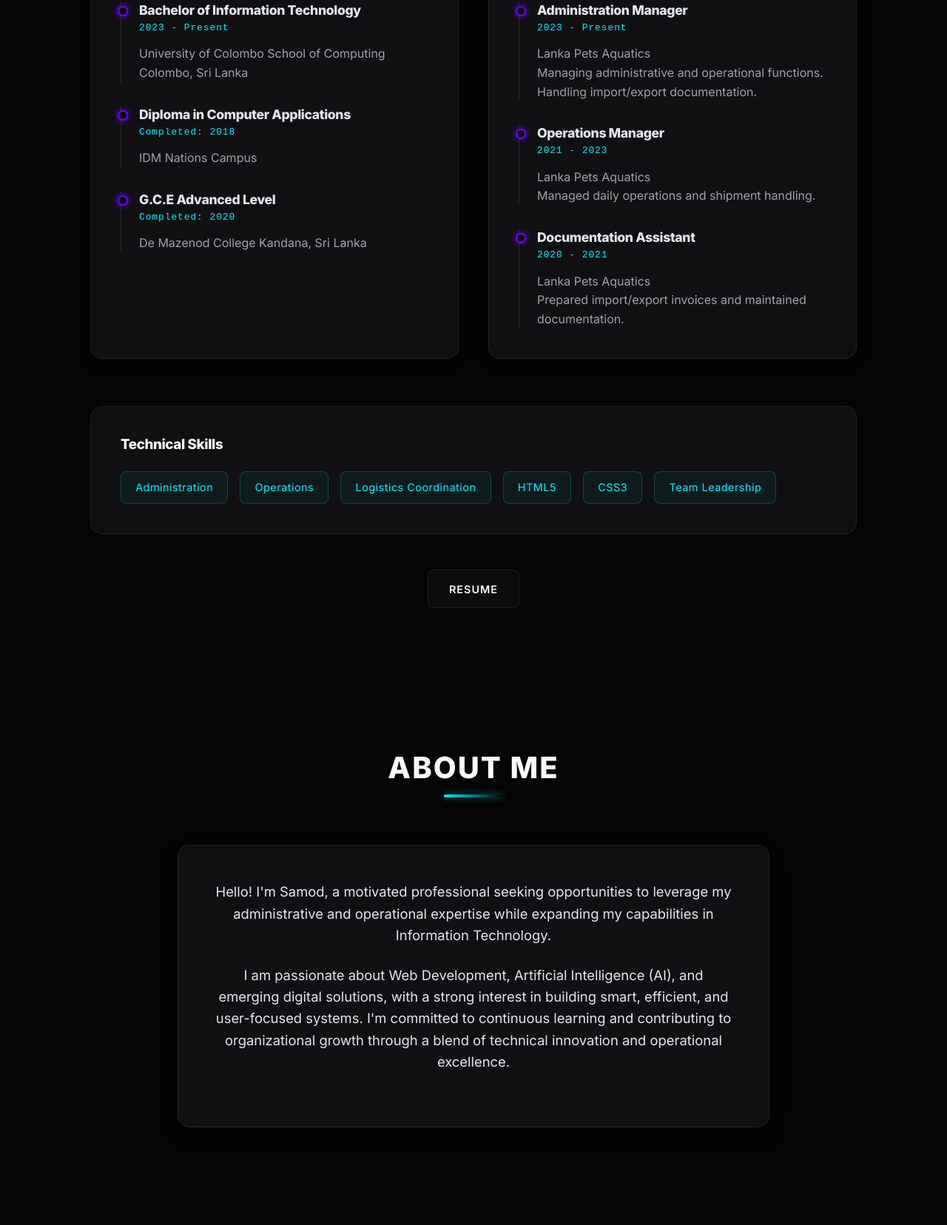
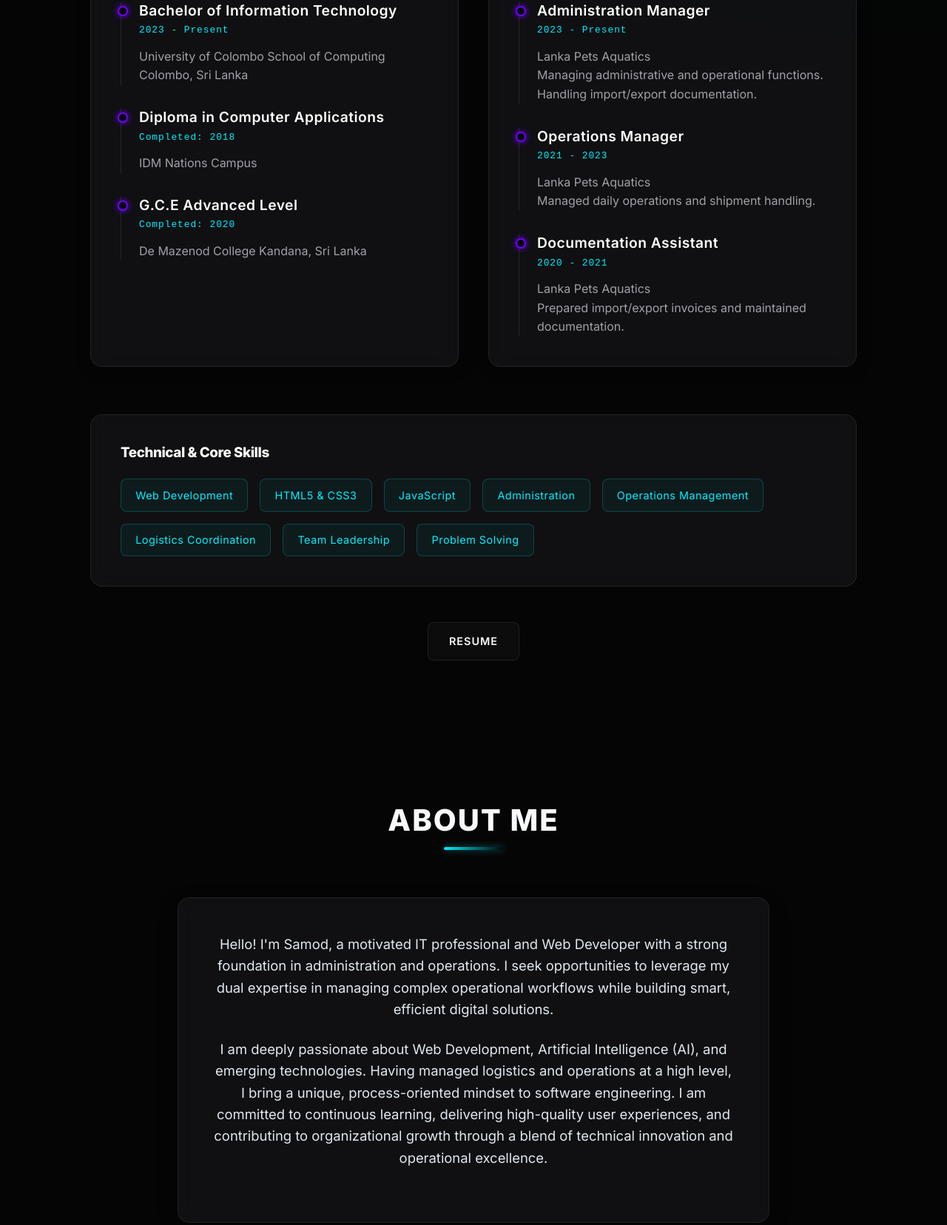
Before and after one commit to samodachintha/Capstone-2, a plain HTML site: page index.html in a window 1280 px wide. Shown: the part 1123-2779 px from the top of the page at 74% size. Drawn offline with Linux system fonts and the light colour scheme.

Commit message:
made some UI changes

```diff
--- a/index.html
+++ b/index.html
@@ -16,7 +16,7 @@
 </head>
 <body>
     <header>
-        <div class="logo">SAMOD ACHINTHA    </div>
+        <div class="logo">SAMOD ACHINTHA</div>
         <nav>
             <ul>
                 <li><a href="#hero">Home</a></li>
@@ -83,14 +83,16 @@
             </div>
 
             <div class="skills-section">
-                <h3>Technical Skills</h3>
+                <h3>Technical & Core Skills</h3>
                 <div class="skills-list">
+                    <span class="skill-tag">Web Development</span>
+                    <span class="skill-tag">HTML5 & CSS3</span>
+                    <span class="skill-tag">JavaScript</span>
                     <span class="skill-tag">Administration</span>
-                    <span class="skill-tag">Operations</span>
+                    <span class="skill-tag">Operations Management</span>
                     <span class="skill-tag">Logistics Coordination</span>
-                    <span class="skill-tag">HTML5</span>
-                    <span class="skill-tag">CSS3</span>
                     <span class="skill-tag">Team Leadership</span>
+                    <span class="skill-tag">Problem Solving</span>
                 </div>
             </div>
 
@@ -127,8 +129,8 @@
         <section id="about">
             <h2 class="section-title">About Me</h2>
             <div class="about-content">
-                <p>Hello! I'm Samod, a motivated professional seeking opportunities to leverage my administrative and operational expertise while expanding my capabilities in Information Technology.</p>
-                <p>I am passionate about Web Development, Artificial Intelligence (AI), and emerging digital solutions, with a strong interest in building smart, efficient, and user-focused systems. I'm committed to continuous learning and contributing to organizational growth through a blend of technical innovation and operational excellence.</p>
+                <p>Hello! I'm Samod, a motivated IT professional and Web Developer with a strong foundation in administration and operations. I seek opportunities to leverage my dual expertise in managing complex operational workflows while building smart, efficient digital solutions.</p>
+                <p>I am deeply passionate about Web Development, Artificial Intelligence (AI), and emerging technologies. Having managed logistics and operations at a high level, I bring a unique, process-oriented mindset to software engineering. I am committed to continuous learning, delivering high-quality user experiences, and contributing to organizational growth through a blend of technical innovation and operational excellence.</p>
             </div>
         </section>
 
--- /dev/null
+++ b/index.js
@@ -0,0 +1,4 @@
+var myName = "Samod Achintha";
+
+
+console.log(myName);
--- a/style.css
+++ b/style.css
@@ -403,7 +403,9 @@ section {
 
 .timeline-item:hover::before {
   background: var(--accent-alt);
-  box-shadow: 0 0 12px var(--accent-alt);
+  box-shadow: 0 0 15px var(--accent-alt), 0 0 30px rgba(112, 0, 255, 0.5);
+  transform: scale(1.2);
+  border-color: #fff;
 }
 
 .timeline-item:last-child {
@@ -411,9 +413,11 @@ section {
 }
 
 .timeline-item h4 {
-  font-size: 1.1rem;
-  color: #e2e8f0;
-  margin-bottom: 0.25rem;
+  font-size: 1.2rem;
+  font-weight: 600;
+  color: #fff;
+  margin-bottom: 0.35rem;
+  letter-spacing: 0.5px;
 }
 
 .timeline-item .date {
@@ -461,9 +465,10 @@ section {
 
 .skill-tag:hover {
   background: rgba(0, 240, 255, 0.15);
-  transform: translateY(-3px);
-  box-shadow: 0 6px 15px rgba(0, 240, 255, 0.15);
-  border-color: rgba(0, 240, 255, 0.5);
+  transform: translateY(-4px) scale(1.05);
+  box-shadow: 0 8px 20px rgba(0, 240, 255, 0.2), inset 0 0 10px rgba(0, 240, 255, 0.1);
+  border-color: rgba(0, 240, 255, 0.6);
+  color: #fff;
 }
 
 .resume-link {
```
Also changed, not shown: 1 other file.
